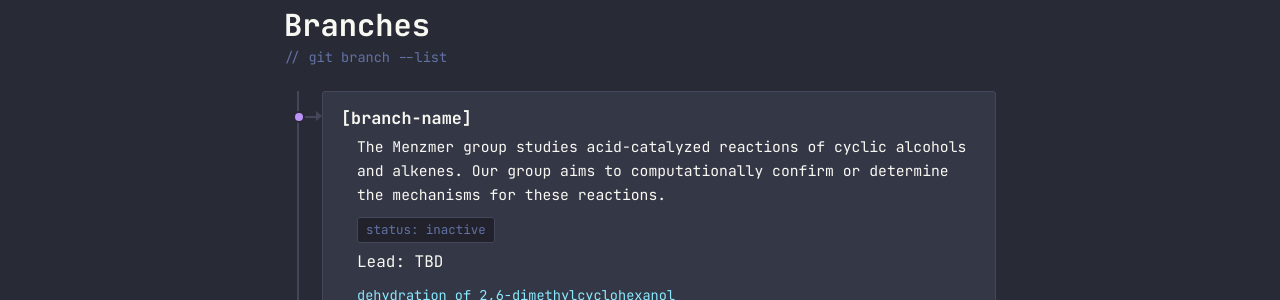
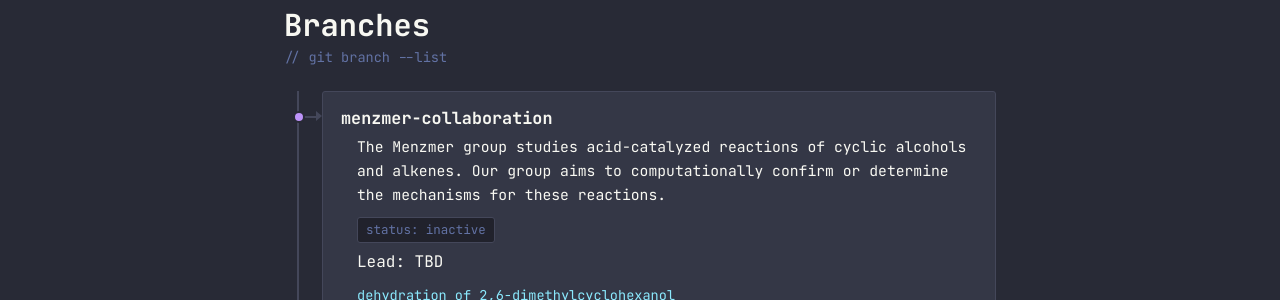
Before and after one commit to spakl/research-site, a Jekyll site: the page built from research/reaction-mechanism-searches.html, in a window 1280 px wide and 1024 px high. Shown: the part 425-725 px from the top of the window. Built offline with Jekyll 4.4.1, drawn with Linux system fonts in a browser that asks for light colours.

Commit message:
Name Menzmer collaboration branch

```diff
--- a/research/reaction-mechanism-searches.html
+++ b/research/reaction-mechanism-searches.html
@@ -15,7 +15,7 @@ title: Reaction Mechanism Searches
     <div class="branch-tree">
       <div class="branch-node">
         <span class="branch-dot"></span>
-        <h3 class="branch-title">[branch-name]</h3>
+        <h3 class="branch-title">menzmer-collaboration</h3>
         <div class="branch-body">
           <p>The Menzmer group studies acid-catalyzed reactions of cyclic alcohols and alkenes. Our group aims to computationally confirm or determine the mechanisms for these reactions.</p>
           <span class="tag">status: inactive</span>
```
